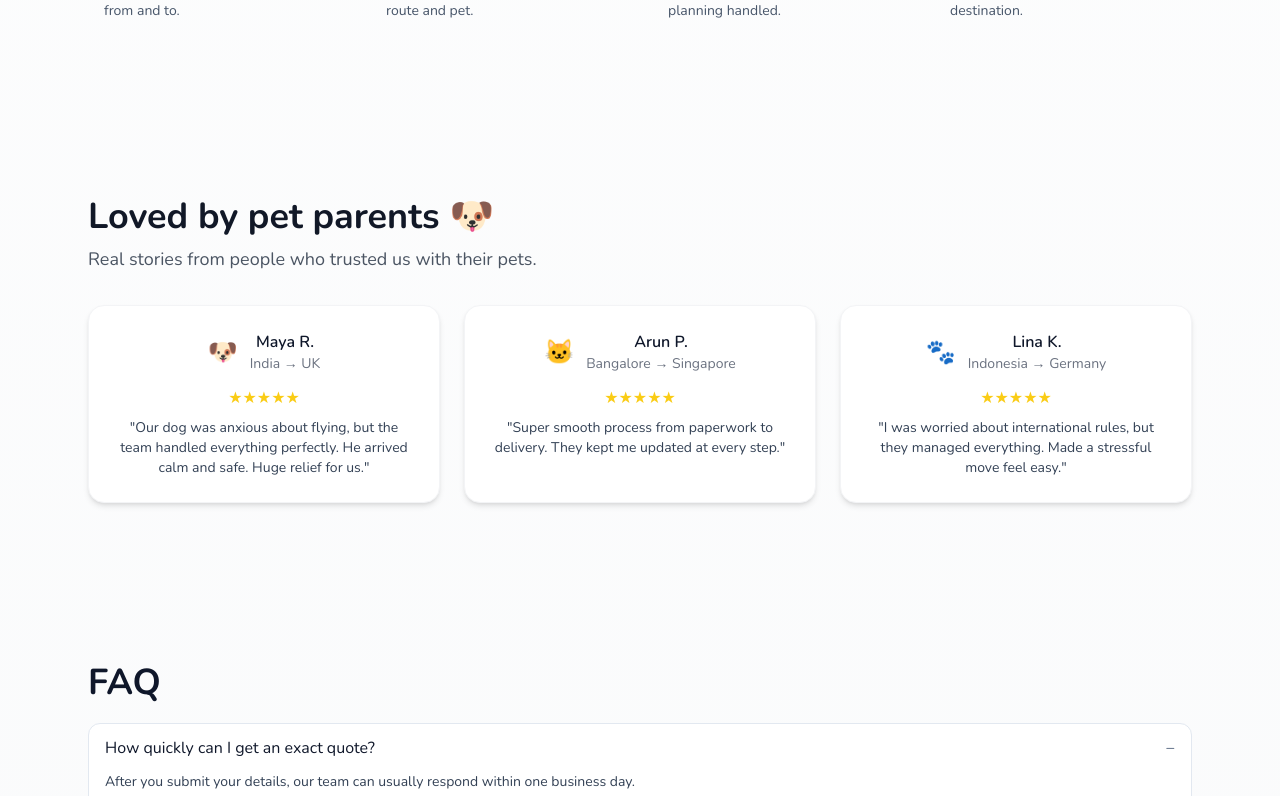
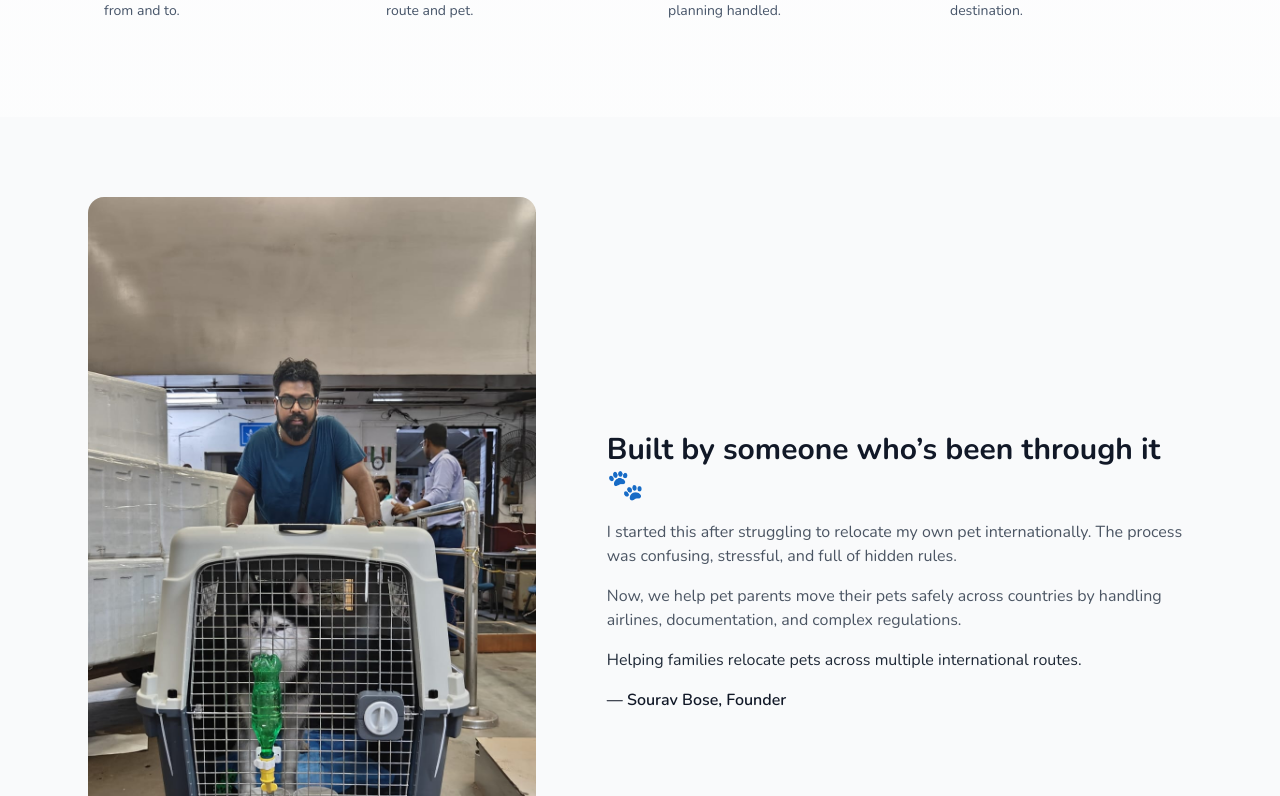
Before and after one commit to Pandauser2/explore-creatures, a Next.js app: page / in a window 1280 px wide. Shown: the part 2044-2840 px from the top of the page. Built offline with nearby package versions, Linux system fonts and the light colour scheme; no server answers.

Commit message:
add founder section

```diff
--- a/app/page.tsx
+++ b/app/page.tsx
@@ -1,6 +1,7 @@
 import { FaqSection } from "@/components/FaqSection";
 import { FinalCta } from "@/components/FinalCta";
 import { Footer } from "@/components/Footer";
+import { FounderSection } from "@/components/FounderSection";
 import { Hero } from "@/components/Hero";
 import { Navbar } from "@/components/Navbar";
 import { ProcessSection } from "@/components/ProcessSection";
@@ -24,6 +25,9 @@ export default async function Page() {
         <ProcessSection />
       </div>
       <div className="fade-in">
+        <FounderSection />
+      </div>
+      <div className="fade-in">
         <TestimonialsSection />
       </div>
       <div className="fade-in">
--- /dev/null
+++ b/components/FounderSection.tsx
@@ -0,0 +1,37 @@
+export function FounderSection() {
+  return (
+    <section className="bg-gray-50 py-20">
+      <div className="max-w-6xl mx-auto px-6">
+        <div className="grid items-center gap-10 md:grid-cols-2 md:grid-cols-[0.9fr_1.1fr]">
+          <div className="flex justify-center md:justify-start">
+            <img
+              src="/images/founder.jpg"
+              alt="Founder"
+              className="w-full max-w-md rounded-2xl object-cover"
+            />
+          </div>
+          <div>
+            <h2 className="mb-4 text-2xl font-bold md:text-3xl">
+              Built by someone who’s been through it 🐾
+            </h2>
+            <p className="mb-4 text-gray-600">
+              I started this after struggling to relocate my own pet internationally. The process
+              was confusing, stressful, and full of hidden rules.
+            </p>
+
+            <p className="mb-4 text-gray-600">
+              Now, we help pet parents move their pets safely across countries by handling
+              airlines, documentation, and complex regulations.
+            </p>
+
+            <p className="font-medium text-gray-800">
+              Helping families relocate pets across multiple international routes.
+            </p>
+
+            <p className="mt-4 font-semibold">— Sourav Bose, Founder</p>
+          </div>
+        </div>
+      </div>
+    </section>
+  );
+}
```
